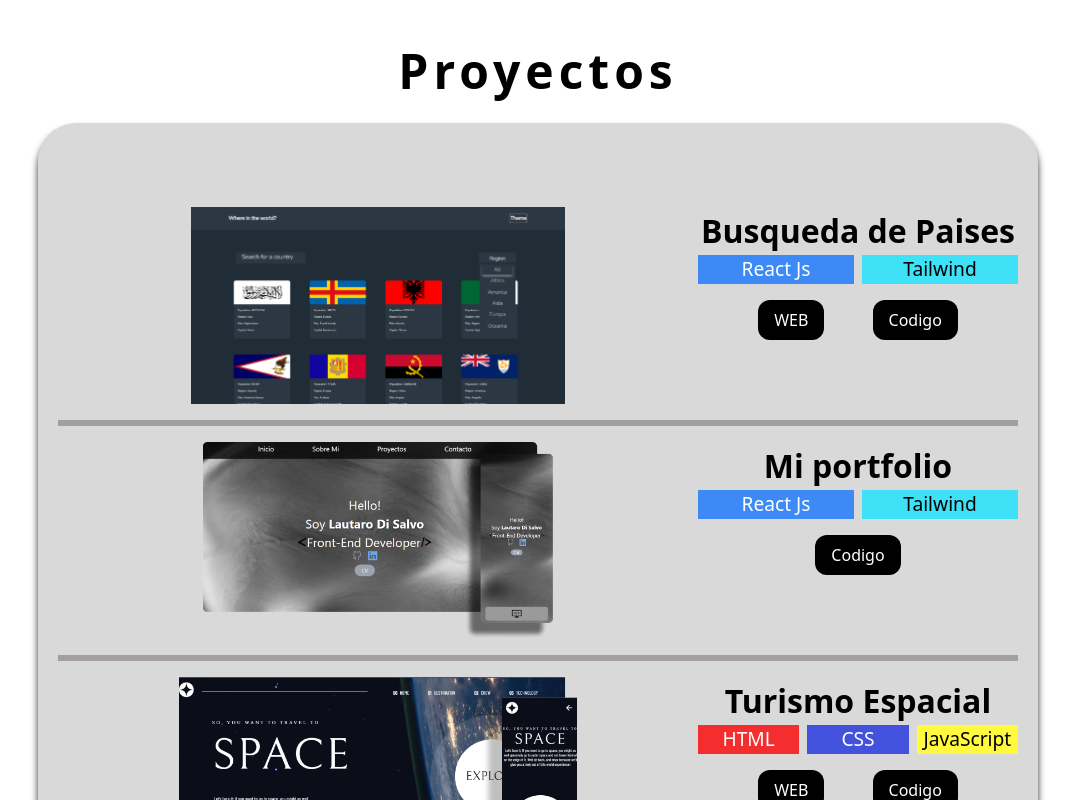
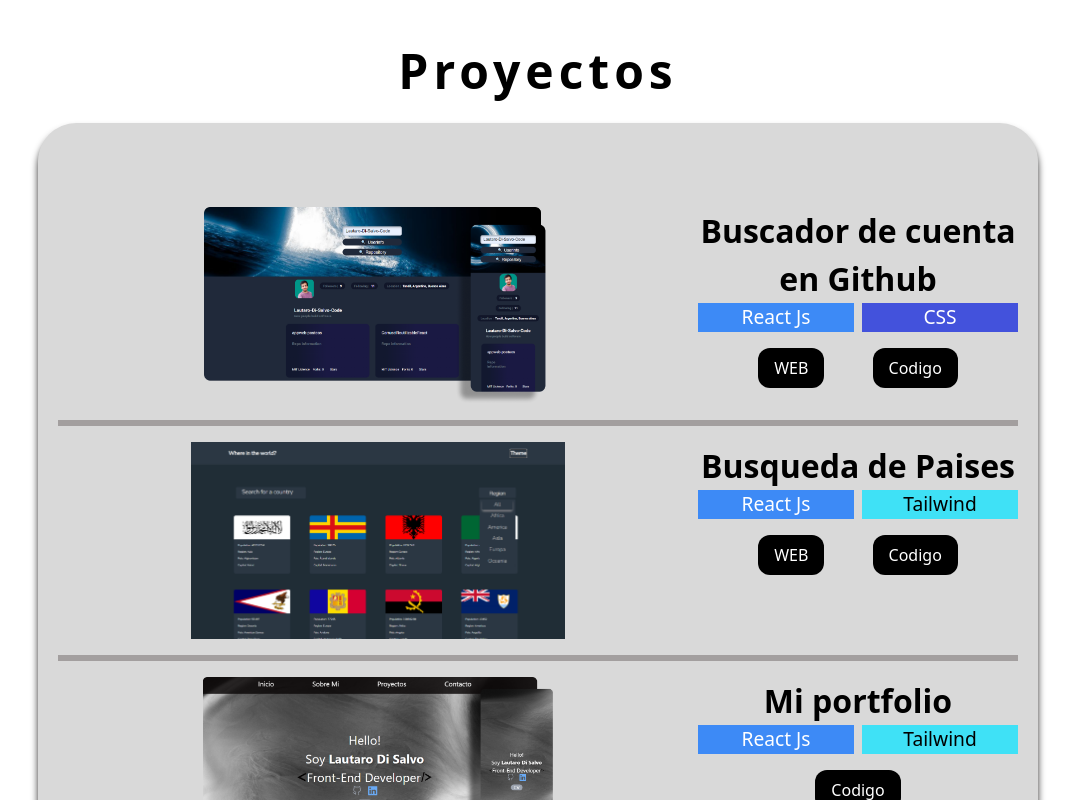
Before and after one commit to Lautaro-Di-Salvo-Code/My-Page, a React (Vite) app: page / in a window 1280 px wide. Shown: the part 1880-2680 px from the top of the page, without its empty margins (102-1177 px from the left). Built offline with nearby package versions, Linux system fonts and the light colour scheme.

Commit message:
actualizacion proyectito githubsearch

```diff
--- a/src/App.jsx
+++ b/src/App.jsx
@@ -70,6 +70,7 @@ function App() {
           titulo: "Proyectos",
           turismoespacial : "Turismo Espacial",
           portfolio: "Mi portfolio",
+          searchGithub: "Buscador de cuenta en Github",
           searchcountry: "Busqueda de Paises",
           pizzeria: "Pizzeria",
           odontologia: "Odontologia",
@@ -129,6 +130,7 @@ function App() {
         titulo: "Projects",
         turismoespacial : "Space Turism",
         portfolio : "My Portfolio",
+        searchGithub: "Search Github",
         searchcountry: "Search a Country",
         pizzeria: "Pizza Shop",
         odontologia: "Odontology"
--- a/src/Components/SectionChilds/Projects.jsx
+++ b/src/Components/SectionChilds/Projects.jsx
@@ -15,7 +15,7 @@ export const Projects = () => {
            {texto.proyectos.titulo}</h2>
     </div>
 
-    <section className=" bg-box-sections-bgcolor shadow-tech-desk  h-[128rem] md:h-[81rem] rounded-[2.4rem] mx-5  mt-[1rem] mb-[13rem] md:mx-auto max-w-maximoAnchosmallwide">
+    <section className=" bg-box-sections-bgcolor shadow-tech-desk  h-[128rem] md:h-[95rem] rounded-[2.4rem] mx-5  mt-[1rem] mb-[13rem] md:mx-auto max-w-maximoAnchosmallwide">
         <article className="  relative top-[3rem]  ">
             <div className="mx-auto w-full   absolute top-0  index2">
 
@@ -24,6 +24,59 @@ export const Projects = () => {
                     <section className=" ">
 
 
+                        {/* <!-- proyecto buscador de cuenta github --> */}
+                        <article className="mx-auto md:grid md:grid-cols-3 py-[1rem]   border-projects">
+                            <div className="active md:col-span-2 ">
+                                <a target="_blank" href="https://prueba-tecnica-lautaro.netlify.app/">
+
+                                <img className=" md:cursor-pointer transition duration-75 ease-linear  w-auto mx-auto  max-h-maximoAlto-img " src="/public/assets/vista-desktop-mobile-githubsearch.png" alt="proyecto busqueda paises"/>
+                                </a>
+
+                            </div>
+                            <section>
+
+                                <div className="">
+                                    <p className="text-[2rem] text-[#000] font-bold">{texto.proyectos.searchGithub}</p>
+                                </div>
+                                <div className=" ">
+
+                                <div className=" gap-2 grid  grid-cols-2  max-w-maximoAnchosmallwide  mx-auto">
+                                        <div className="flex justify-center flex-col ">
+                                            <div className="flex justify-center">
+
+                                            </div>
+                                            <div className=" bg-[#3d8af6]">
+                                                <p className="text-center   text-[1.2rem]">React Js</p>
+
+                                            </div>
+                                        </div>
+                                        <div className="flex justify-center flex-col ">
+                                            <div className="flex justify-center">
+
+                                            </div>
+                                            <div className="pastilla-tailwind bg-[#4352dc]">
+                                                <p className="text-center text-[#fff] text-[1.2rem]">CSS</p>
+
+                                            </div>
+                                        </div>
+
+
+                                    </div>
+
+
+
+                                </div>
+                                <div className=" m-4 flex justify-evenly gap-1 ">
+
+                                    <a target="_blank" href="https://prueba-tecnica-lautaro.netlify.app/"
+                                        className=" py-[.5rem] px-[1rem] rounded-xl bg-color-botonesproyectos md:hover:bg-hovercolor-botonesproyectos md:hover:scale-110 md:cursor-pointer transition duration-75 ease-linear  box-shadow-tech-desk">WEB</a>
+
+                                    <a target="_blank"
+                                        href="https://github.com/Lautaro-Di-Salvo-Code/prueba-tecnica-buscadorPerfilGitHub"
+                                        className="bg-color-botonesproyectos md:hover:bg-hovercolor-botonesproyectos rounded-xl py-[.5rem] px-[1rem] md:hover:scale-110 md:cursor-pointer transition duration-75 ease-linear box-shadow-tech-desk  ">{texto.proyectos.codigo}</a>
+                                </div>
+                            </section>
+                        </article>
                         {/* <!-- proyecto espacio --> */}
                         <article className="mx-auto md:grid md:grid-cols-3 py-[1rem]   border-projects">
                             <div className="active md:col-span-2 ">
```
Also changed, not shown: public/assets/vista-desktop-mobile-githubsearch.png (added), src/assets/vista-desktop-mobile-githubsearch.png (added).
